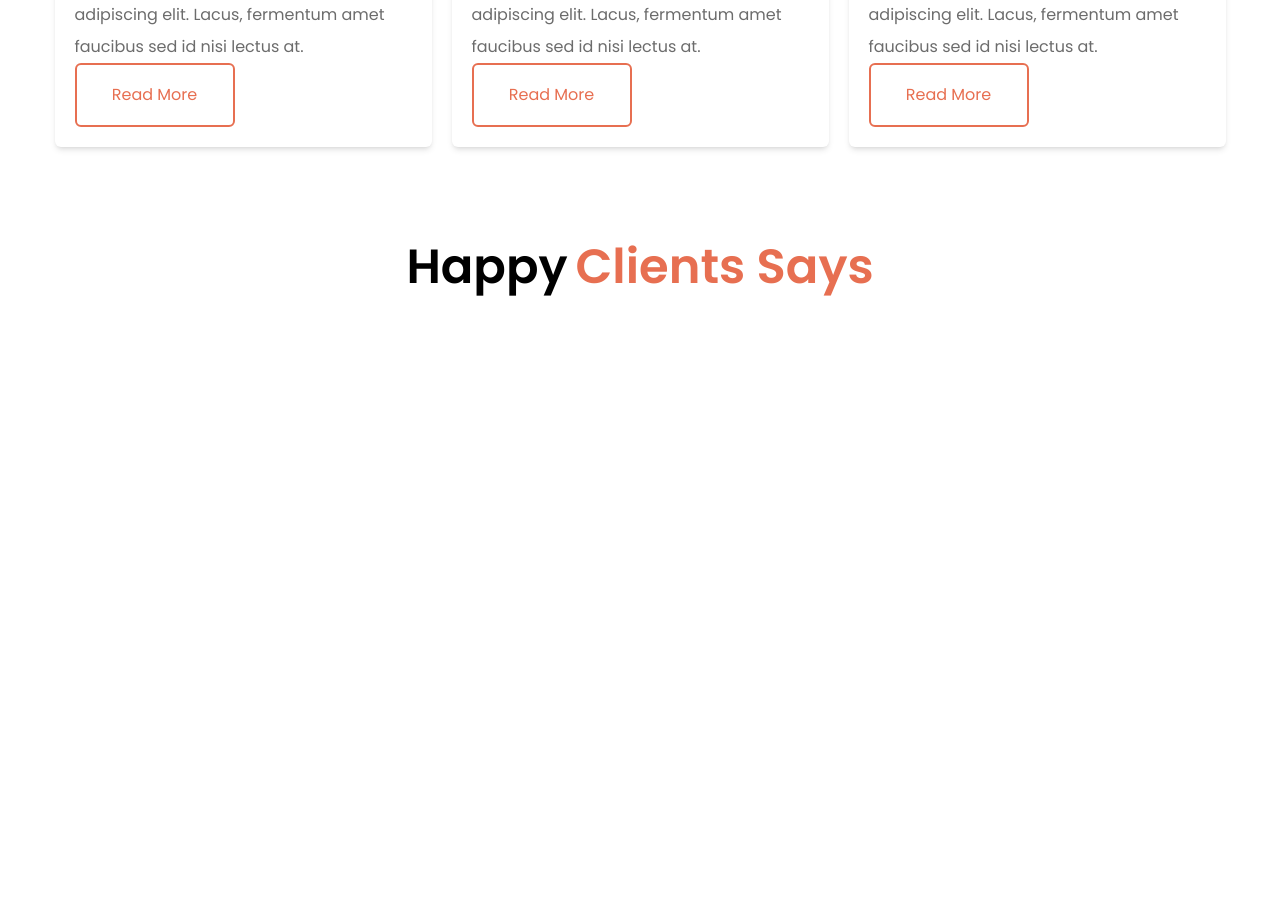
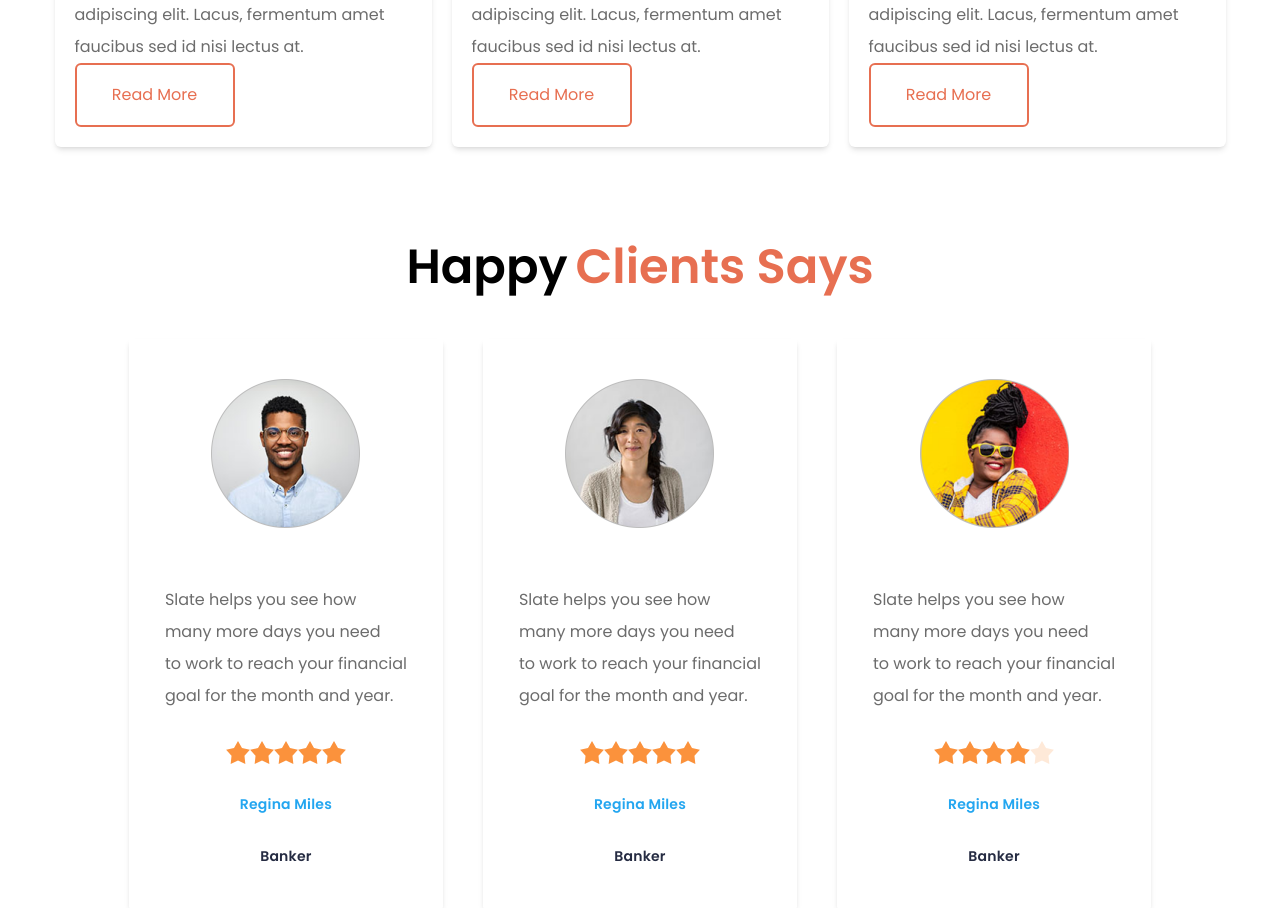
Before and after one commit to tarekibnkhayer/biker-zone-with-daisyui, a plain HTML site: page index.html in a window 1280 px wide. Shown: the part 1926-2834 px from the top of the page. Before the commit the page ends 2226 px from the top, so only its background shows below. Drawn offline with nearby package versions, Linux system fonts and the light colour scheme.

Commit message:
happy clients section done

```diff
--- a/index.html
+++ b/index.html
@@ -46,6 +46,12 @@
       }
       .latest-des{
         @apply text-[#6C6C6C] text-base font-normal leading-8
+      }
+      .happy-client-name{
+        @apply text-[#23A6F0] text-sm font-semibold leading-6 tracking-[0.2px]
+      }
+      .profession{
+        @apply text-[#252B42] text-sm font-semibold leading-6 tracking-[.2px]
       }
 
     </style>
@@ -127,15 +133,63 @@
 
       <!-- happy client -->
       <section>
-        <h2 class="capitalize text-[#000] text-5xl font-semibold flex justify-center mt-24 gap-2 ">
+        <h2 class="capitalize text-[#000] md:text-5xl font-semibold flex justify-center mt-24 gap-2 text-3xl">
           Happy <span class="text-primary">  clients says</span>
         </h2>
         <!-- card container -->
-        <div>
-          <div>
-            <img src="" alt="">
-            <p></p>
+        <div class="flex justify-center items-center gap-10 mt-12 flex-col md:flex-row">
+          <div class="bg-white rounded-[1px] border-[#DEDEDE] inline-flex flex-col items-center py-10 px-9  shadow-md gap-7">
+            <div class="w-[149px] h-[149px] mb-7"><img src="images/others/user-1.png" alt=""></div>
+            <p class="latest-des">Slate helps you see how <br>
+              many more days you need <br>
+              to work to reach your financial <br>
+              goal for the month and year.</p>
+            <div class="rating">
+              <input type="radio" name="rating-2" class="mask mask-star-2 bg-orange-400" />
+              <input type="radio" name="rating-2" class="mask mask-star-2 bg-orange-400" />
+              <input type="radio" name="rating-2" class="mask mask-star-2 bg-orange-400" />
+              <input type="radio" name="rating-2" class="mask mask-star-2 bg-orange-400" checked />
+              <input type="radio" name="rating-2" class="mask mask-star-2 bg-orange-400" />
+            </div>
+            <p class="happy-client-name">Regina Miles</p>
+            <p class="profession">Banker</p>
           </div>
+
+          <div class="bg-white rounded-[1px] border-[#DEDEDE] inline-flex flex-col items-center py-10 px-9  shadow-md gap-7">
+            <div class="w-[149px] h-[149px] mb-7"><img src="images/others/user-2.png" alt=""></div>
+            <p class="latest-des">Slate helps you see how <br>
+              many more days you need <br>
+              to work to reach your financial <br>
+              goal for the month and year.</p>
+            <div class="rating">
+              <input type="radio" name="rating-2" class="mask mask-star-2 bg-orange-400" />
+              <input type="radio" name="rating-2" class="mask mask-star-2 bg-orange-400" />
+              <input type="radio" name="rating-2" class="mask mask-star-2 bg-orange-400" />
+              <input type="radio" name="rating-2" class="mask mask-star-2 bg-orange-400" checked />
+              <input type="radio" name="rating-2" class="mask mask-star-2 bg-orange-400" />
+            </div>
+            <p class="happy-client-name">Regina Miles</p>
+            <p class="profession">Banker</p>
+          </div>
+
+          <div class="bg-white rounded-[1px] border-[#DEDEDE] inline-flex flex-col items-center py-10 px-9  shadow-md gap-7">
+            <div class="w-[149px] h-[149px] mb-7"><img src="images/others/user-3.png" alt=""></div>
+            <p class="latest-des">Slate helps you see how <br>
+              many more days you need <br>
+              to work to reach your financial <br>
+              goal for the month and year.</p>
+            <div class="rating">
+              <input type="radio" name="rating-2" class="mask mask-star-2 bg-orange-400" />
+              <input type="radio" name="rating-2" class="mask mask-star-2 bg-orange-400" />
+              <input type="radio" name="rating-2" class="mask mask-star-2 bg-orange-400" />
+              <input type="radio" name="rating-2" class="mask mask-star-2 bg-orange-400" checked />
+              <input type="radio" name="rating-2" class="mask mask-star-2 bg-orange-400" />
+            </div>
+            <p class="happy-client-name">Regina Miles</p>
+            <p class="profession">Banker</p>
+          </div>
+
+
         </div>
       </section>
       <!-- FAQ -->
```
